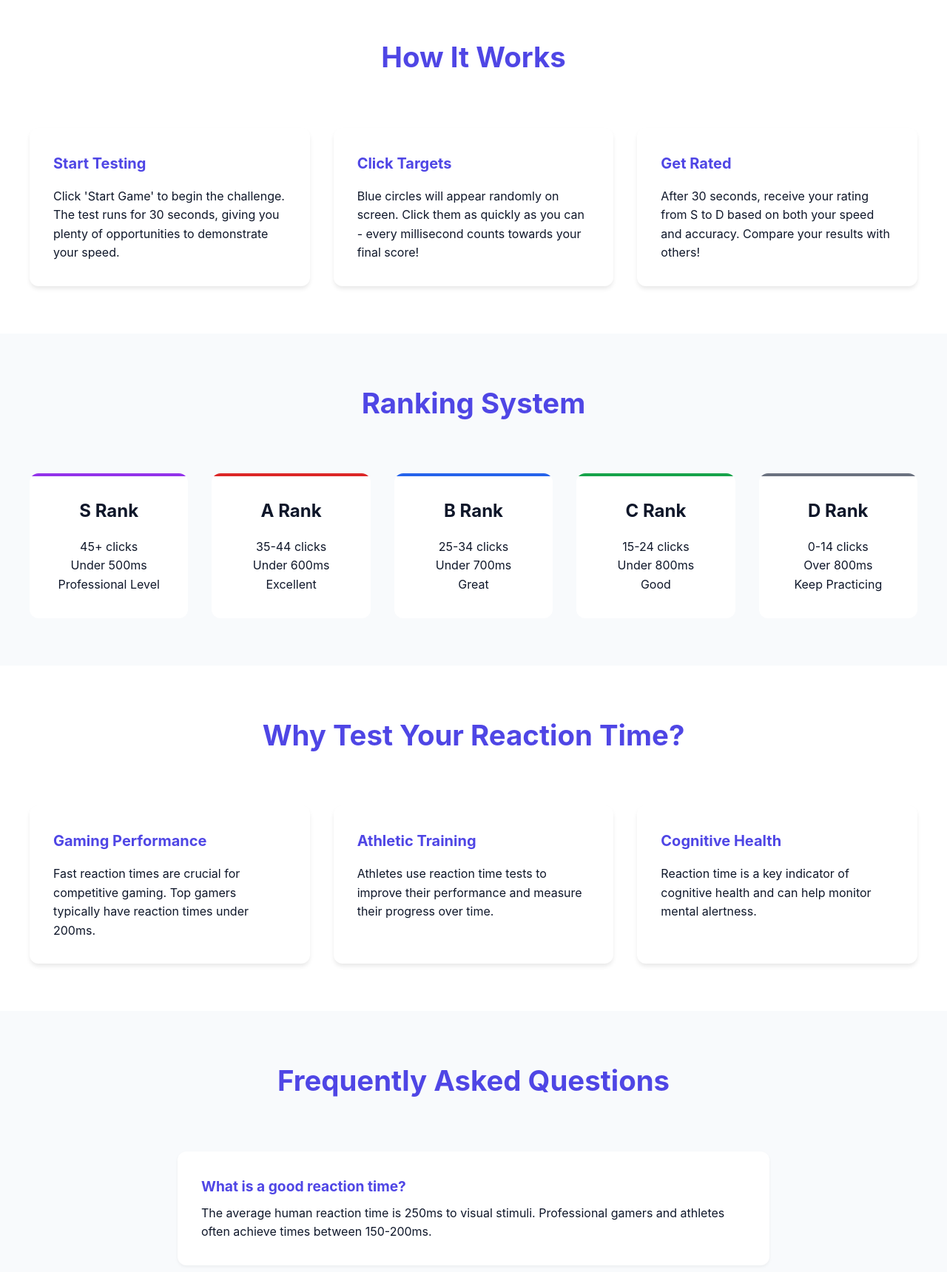
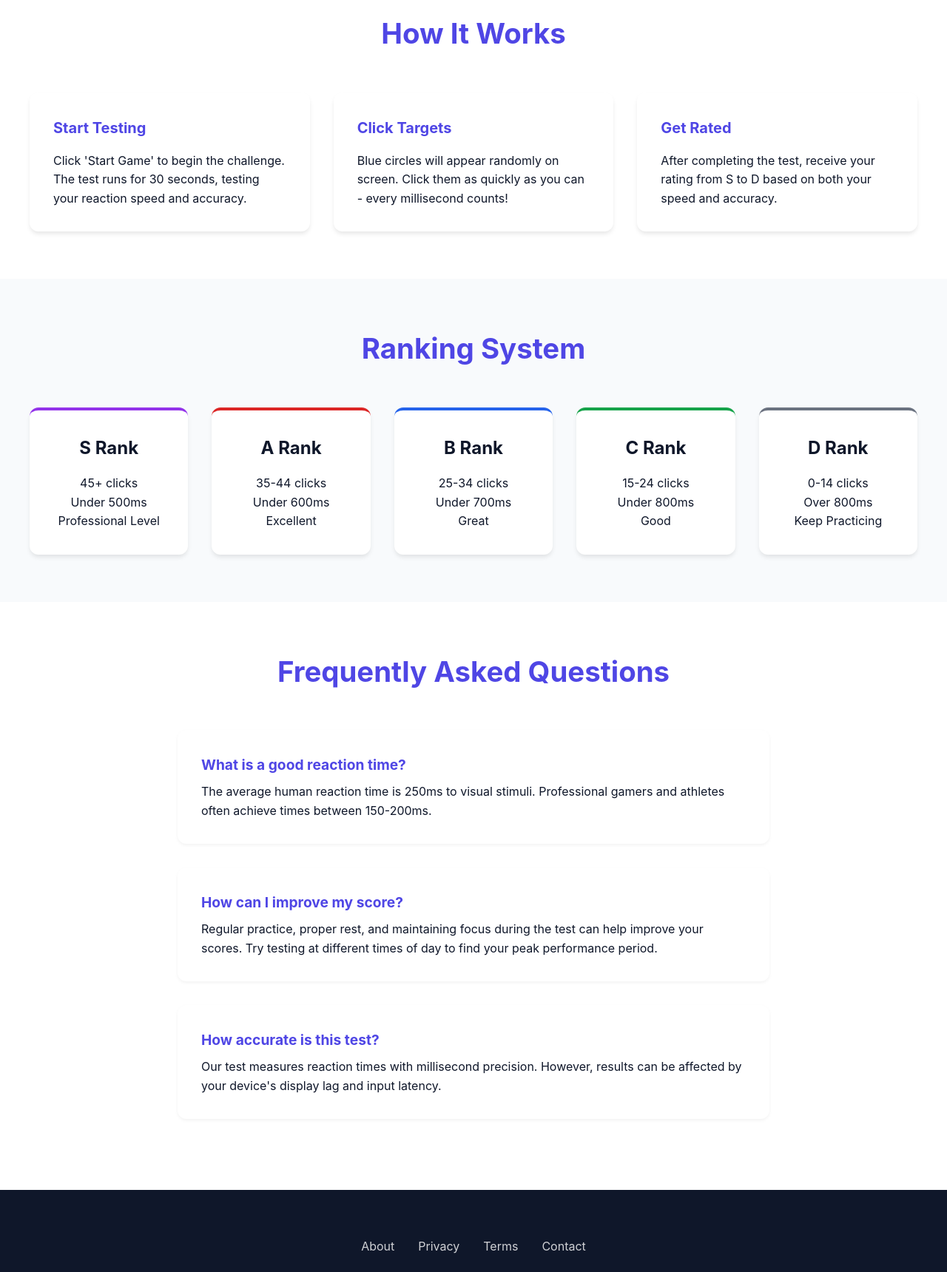
Before and after one commit to markhjc/reactionspeedtest, a plain HTML site: page index.html in a window 1280 px wide. Shown: the part 1080-2800 px from the top of the page at 74% size. Drawn offline with Linux system fonts and the light colour scheme.

Commit message:
Update index.html

```diff
--- a/index.html
+++ b/index.html
@@ -4,7 +4,7 @@
     <meta charset="UTF-8">
     <meta name="viewport" content="width=device-width, initial-scale=1.0">
     <title>Reaction Speed Test - Test Your Reflexes Online | ReactionSpeedTest.com</title>
-    <meta name="description" content="Measure your reaction time with our free online speed test game. Get instant results, compete globally, and track your improvement. Perfect for gamers and athletes.">
+    <meta name="description" content="Test your reaction speed with our free online game. Measure your reflexes, compete globally, and improve your response time. Perfect for gamers and athletes.">
     <meta name="keywords" content="reaction speed test, reaction time test, reflex test, online reaction game, gaming reaction test">
 
     <!-- Open Graph tags -->
@@ -13,16 +13,8 @@
     <meta property="og:url" content="https://reactionspeedtest.com">
     <meta property="og:type" content="website">
 
-    <!-- Twitter Card tags -->
-    <meta name="twitter:card" content="summary_large_image">
-    <meta name="twitter:title" content="Reaction Speed Test">
-    <meta name="twitter:description" content="Test your reaction speed online. Free, accurate, and fun!">
-
-    <!-- Favicon -->
-    <link rel="icon" href="favicon.ico" type="image/x-icon">
-
     <style>
-        /* Modern CSS Reset */
+        /* Reset and Base Styles */
         *, *::before, *::after {
             margin: 0;
             padding: 0;
@@ -30,7 +22,6 @@
         }
 
         :root {
-            /* Color System */
             --primary: #4f46e5;
             --primary-dark: #4338ca;
             --secondary: #06b6d4;
@@ -39,36 +30,31 @@
             --background-alt: #f8fafc;
             --text: #0f172a;
             --text-light: #475569;
-
-            /* Spacing System */
             --space-xs: 0.5rem;
             --space-sm: 1rem;
             --space-md: 2rem;
             --space-lg: 4rem;
-            --space-xl: 8rem;
-
-            /* Container Widths */
             --container-width: 1200px;
-            --container-padding: 2rem;
         }
 
         body {
-            font-family: -apple-system, BlinkMacSystemFont, "Segoe UI", Roboto, "Helvetica Neue", Arial, sans-serif;
+            font-family: -apple-system, BlinkMacSystemFont, "Segoe UI", Roboto, sans-serif;
             line-height: 1.6;
             color: var(--text);
-            background-color: var(--background);
+            background: var(--background);
         }
 
         /* Navigation */
         .nav {
             position: fixed;
             top: 0;
-            width: 100%;
+            left: 0;
+            right: 0;
             background: rgba(255, 255, 255, 0.95);
             backdrop-filter: blur(10px);
             z-index: 1000;
             border-bottom: 1px solid rgba(0, 0, 0, 0.1);
-            padding: var(--space-sm) var(--container-padding);
+            padding: 1rem 2rem;
         }
 
         .nav-container {
@@ -84,25 +70,22 @@
             font-weight: 700;
             color: var(--primary);
             text-decoration: none;
-            display: flex;
-            align-items: center;
-            gap: 0.5rem;
         }
 
         /* Hero Section */
         .hero {
-            padding: var(--space-xl) var(--container-padding) var(--space-lg);
+            margin-top: 60px;
+            padding: 6rem 2rem 4rem;
             background: linear-gradient(135deg, var(--primary) 0%, var(--secondary) 100%);
             color: white;
             text-align: center;
-            margin-top: 60px;
         }
 
         .hero h1 {
             font-size: clamp(2rem, 5vw, 3.5rem);
             font-weight: 800;
             line-height: 1.2;
-            margin-bottom: var(--space-sm);
+            margin-bottom: 1rem;
         }
 
         .hero p {
@@ -114,8 +97,8 @@
 
         /* Game Container */
         .game-section {
+            padding: 2rem;
             background: var(--background-alt);
-            padding: var(--space-md) var(--container-padding);
         }
 
         .game-container {
@@ -123,8 +106,8 @@
             margin: 0 auto;
             background: white;
             border-radius: 12px;
-            box-shadow: 0 4px 6px -1px rgba(0, 0, 0, 0.1), 0 2px 4px -1px rgba(0, 0, 0, 0.06);
             overflow: hidden;
+            box-shadow: 0 4px 6px -1px rgba(0, 0, 0, 0.1);
         }
 
         .game-frame {
@@ -132,11 +115,16 @@
             height: 600px;
             border: none;
             display: block;
+            background: transparent;
         }
 
         /* Content Sections */
         .section {
-            padding: var(--space-lg) var(--container-padding);
+            padding: 4rem 2rem;
+        }
+
+        .section-alt {
+            background: var(--background-alt);
         }
 
         .section-container {
@@ -148,32 +136,33 @@
             font-size: clamp(1.5rem, 3vw, 2.5rem);
             text-align: center;
             color: var(--primary);
-            margin-bottom: var(--space-lg);
+            margin-bottom: 3rem;
         }
 
         /* Feature Grid */
         .feature-grid {
             display: grid;
             grid-template-columns: repeat(auto-fit, minmax(280px, 1fr));
-            gap: var(--space-md);
-            margin-top: var(--space-lg);
+            gap: 2rem;
+            margin-top: 3rem;
         }
 
         .feature-card {
             background: white;
-            padding: var(--space-md);
+            padding: 2rem;
             border-radius: 12px;
             box-shadow: 0 4px 6px -1px rgba(0, 0, 0, 0.1);
-            transition: transform 0.2s ease;
+            transition: transform 0.2s ease, box-shadow 0.2s ease;
         }
 
         .feature-card:hover {
             transform: translateY(-5px);
+            box-shadow: 0 8px 12px -1px rgba(0, 0, 0, 0.15);
         }
 
         .feature-card h3 {
             color: var(--primary);
-            margin-bottom: var(--space-sm);
+            margin-bottom: 1rem;
             font-size: 1.25rem;
         }
 
@@ -181,37 +170,33 @@
         .rankings {
             display: grid;
             grid-template-columns: repeat(auto-fit, minmax(200px, 1fr));
-            gap: var(--space-md);
-            margin-top: var(--space-lg);
+            gap: 2rem;
+            margin-top: 3rem;
         }
 
         .rank-card {
             background: white;
-            padding: var(--space-md);
+            padding: 2rem;
             border-radius: 12px;
             text-align: center;
-            position: relative;
-            overflow: hidden;
+            box-shadow: 0 4px 6px -1px rgba(0, 0, 0, 0.1);
+            transition: transform 0.2s ease;
         }
 
-        .rank-card::before {
-            content: '';
-            position: absolute;
-            top: 0;
-            left: 0;
-            right: 0;
-            height: 4px;
+        .rank-card:hover {
+            transform: translateY(-5px);
         }
 
-        .rank-s::before { background: #9333ea; }
-        .rank-a::before { background: #dc2626; }
-        .rank-b::before { background: #2563eb; }
-        .rank-c::before { background: #16a34a; }
-        .rank-d::before { background: #6b7280; }
+        .rank-s { border-top: 4px solid #9333ea; }
+        .rank-a { border-top: 4px solid #dc2626; }
+        .rank-b { border-top: 4px solid #2563eb; }
+        .rank-c { border-top: 4px solid #16a34a; }
+        .rank-d { border-top: 4px solid #6b7280; }
 
         .rank-card h3 {
             font-size: 1.5rem;
-            margin-bottom: var(--space-sm);
+            margin-bottom: 1rem;
+            color: var(--text);
         }
 
         /* FAQ Section */
@@ -221,8 +206,8 @@
         }
 
         .faq-item {
-            margin-bottom: var(--space-md);
-            padding: var(--space-md);
+            margin-bottom: 2rem;
+            padding: 2rem;
             background: white;
             border-radius: 12px;
             box-shadow: 0 2px 4px rgba(0, 0, 0, 0.05);
@@ -230,7 +215,7 @@
 
         .faq-item h3 {
             color: var(--primary);
-            margin-bottom: var(--space-xs);
+            margin-bottom: 0.5rem;
             font-size: 1.2rem;
         }
 
@@ -238,7 +223,7 @@
         .footer {
             background: var(--text);
             color: white;
-            padding: var(--space-lg) var(--container-padding);
+            padding: 4rem 2rem;
             text-align: center;
         }
 
@@ -250,8 +235,8 @@
         .footer-links {
             display: flex;
             justify-content: center;
-            gap: var(--space-md);
-            margin-bottom: var(--space-md);
+            gap: 2rem;
+            margin-bottom: 2rem;
         }
 
         .footer-links a {
@@ -265,54 +250,37 @@
             opacity: 1;
         }
 
-        /* Loading State for iframe */
-        .game-container {
-            position: relative;
-        }
-/*.game-container::before {
-    content: 'Loading game...';
-    position: absolute;
-    top: 50%;
-    left: 50%;
-    transform: translate(-50%, -50%);
-    color: var(--text-light);
-}     */
         /* Responsive Design */
         @media (max-width: 768px) {
-            :root {
-                --container-padding: 1rem;
-            }
-
             .game-frame {
                 height: 500px;
             }
 
-            .feature-grid {
-                grid-template-columns: 1fr;
+            .section {
+                padding: 3rem 1rem;
             }
 
             .rankings {
-                grid-template-columns: 1fr 1fr;
+                grid-template-columns: repeat(auto-fit, minmax(150px, 1fr));
+                gap: 1rem;
             }
         }
 
         @media (max-width: 480px) {
-            .rankings {
-                grid-template-columns: 1fr;
+            .game-frame {
+                height: 400px;
             }
 
-            .game-frame {
-                height: 400px;
+            .hero {
+                padding: 4rem 1rem 2rem;
             }
         }
     </style>
 </head>
-<body>
+    <body>
     <nav class="nav">
         <div class="nav-container">
-            <a href="/" class="logo">
-                ReactionSpeedTest
-            </a>
+            <a href="/" class="logo">ReactionSpeedTest</a>
         </div>
     </nav>
 
@@ -323,7 +291,7 @@
 
     <section class="game-section">
         <div class="game-container">
-            <iframe src="/game.html" class="game-frame" title="Reaction Speed Test Game" loading="lazy"></iframe>
+            <iframe src="game.html" class="game-frame" title="Reaction Speed Test Game"></iframe>
         </div>
     </section>
 
@@ -333,21 +301,21 @@
             <div class="feature-grid">
                 <div class="feature-card">
                     <h3>Start Testing</h3>
-                    <p>Click 'Start Game' to begin the challenge. The test runs for 30 seconds, giving you plenty of opportunities to demonstrate your speed.</p>
+                    <p>Click 'Start Game' to begin the challenge. The test runs for 30 seconds, testing your reaction speed and accuracy.</p>
                 </div>
                 <div class="feature-card">
                     <h3>Click Targets</h3>
-                    <p>Blue circles will appear randomly on screen. Click them as quickly as you can - every millisecond counts towards your final score!</p>
+                    <p>Blue circles will appear randomly on screen. Click them as quickly as you can - every millisecond counts!</p>
                 </div>
                 <div class="feature-card">
                     <h3>Get Rated</h3>
-                    <p>After 30 seconds, receive your rating from S to D based on both your speed and accuracy. Compare your results with others!</p>
+                    <p>After completing the test, receive your rating from S to D based on both your speed and accuracy.</p>
                 </div>
             </div>
         </div>
     </section>
 
-    <section class="section" style="background: var(--background-alt);">
+    <section class="section section-alt">
         <div class="section-container">
             <h2>Ranking System</h2>
             <div class="rankings">
@@ -387,26 +355,6 @@
 
     <section class="section">
         <div class="section-container">
-            <h2>Why Test Your Reaction Time?</h2>
-            <div class="feature-grid">
-                <div class="feature-card">
-                    <h3>Gaming Performance</h3>
-                    <p>Fast reaction times are crucial for competitive gaming. Top gamers typically have reaction times under 200ms.</p>
-                </div>
-                <div class="feature-card">
-                    <h3>Athletic Training</h3>
-                    <p>Athletes use reaction time tests to improve their performance and measure their progress over time.</p>
-                </div>
-                <div class="feature-card">
-                    <h3>Cognitive Health</h3>
-                    <p>Reaction time is a key indicator of cognitive health and can help monitor mental alertness.</p>
-                </div>
-            </div>
-        </div>
-    </section>
-
-    <section class="section" style="background: var(--background-alt);">
-        <div class="section-container">
             <h2>Frequently Asked Questions</h2>
             <div class="faq">
                 <div class="faq-item">
@@ -424,8 +372,19 @@
             </div>
         </div>
     </section>
-<!-- 修改前 -->
-<iframe src="/game.html" ...>
 
-<!-- 修改后 -->
-<iframe src="game.html" ...>
+    <footer class="footer">
+        <div class="footer-content">
+            <div class="footer-links">
+                <a href="#about">About</a>
+                <a href="#privacy">Privacy</a>
+                <a href="#terms">Terms</a>
+                <a href="#contact">Contact</a>
+            </div>
+            <p>© 2024 ReactionSpeedTest.com - Test your reflexes and improve your reaction time.</p>
+        </div>
+    </footer>
+</body>
+</html><body>
+</body>
+</html>
```
